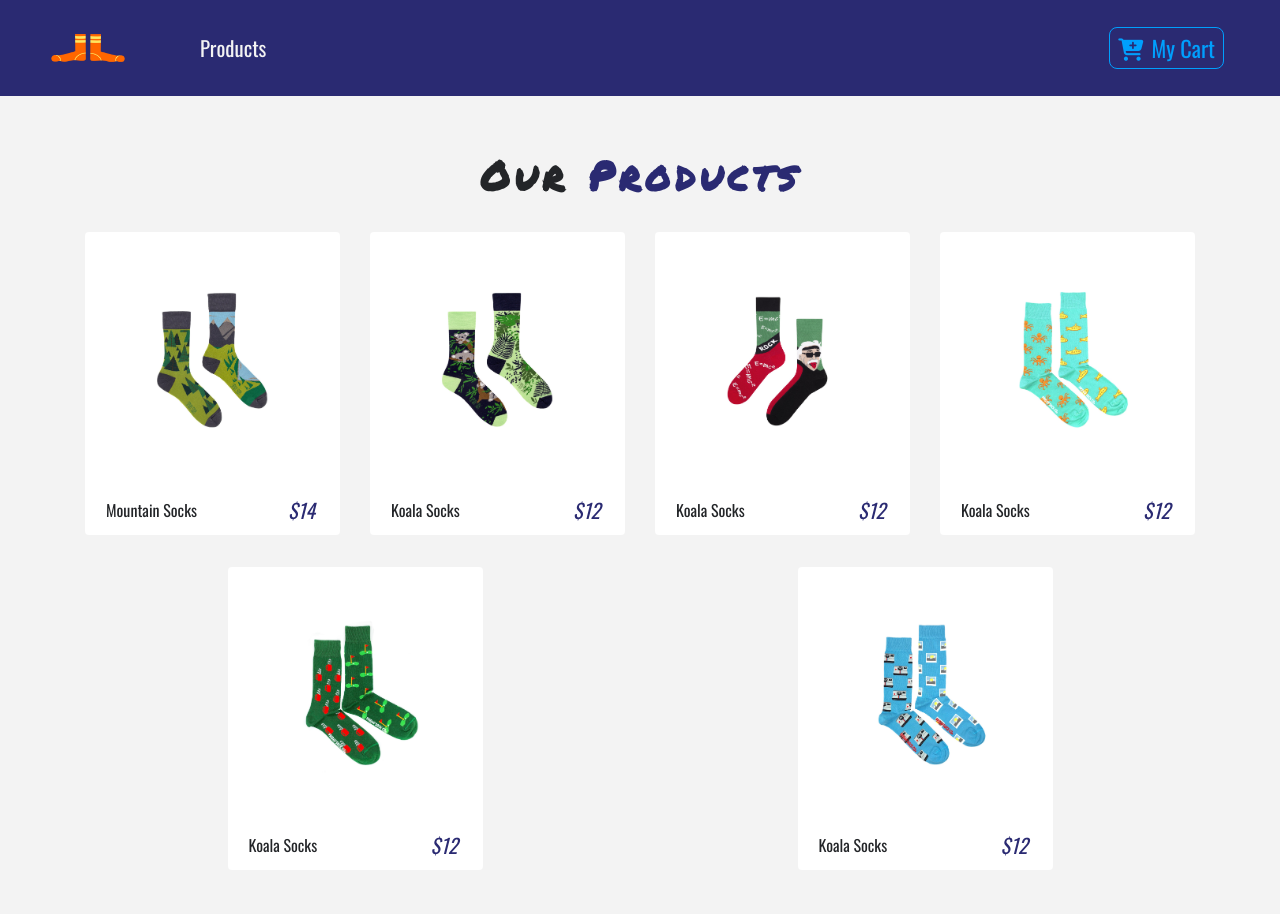
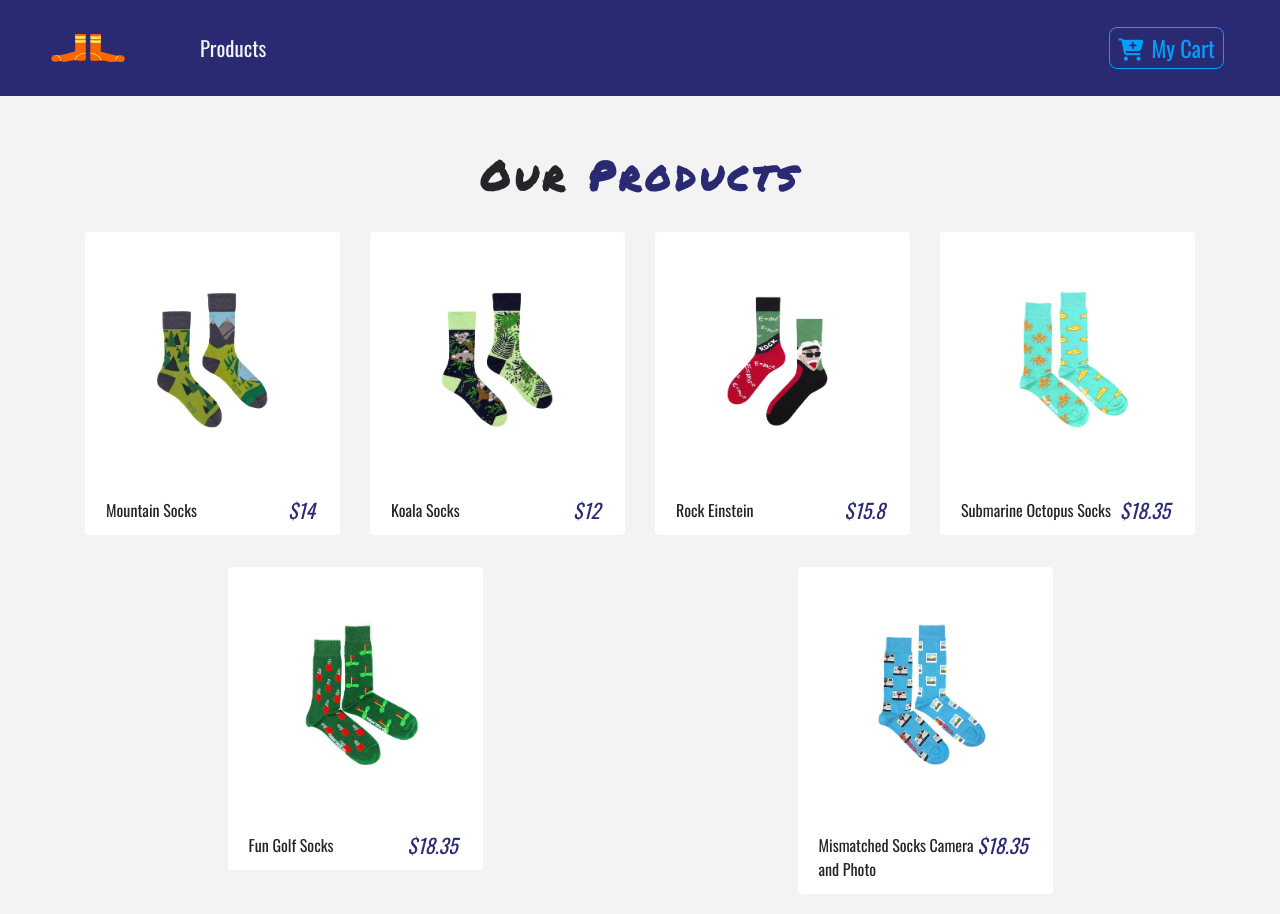
Before and after one commit to koksoya/reggie-shark, a React (Create React App) app: page / in a window 1280 px wide. Shown: the top 914 px of the page. Built offline with nearby package versions, Linux system fonts and the light colour scheme.

Commit message:
data.js is updated. cartTotal prices are fixed to 2 decimals

```diff
--- a/src/components/Cart/CartItem/CartItem.js
+++ b/src/components/Cart/CartItem/CartItem.js
@@ -21,7 +21,7 @@ const CartItem = props => {
         {title}
       </div>
       <div className="col-10 mx-auto col-lg-2">
-        <span className="d-lg-none">price : </span>${price}
+        <span className="d-lg-none">price : </span>${price.toFixed(2)}
       </div>
       <div className="col-10 mx-auto col-lg-2 my-2 my-lg-0">
         <div className="d-flex justify-content-center">
@@ -45,7 +45,7 @@ const CartItem = props => {
         <span className="d-lg-none">
           <strong>item total : </strong>
         </span>
-        $ {total}
+        $ {total.toFixed(2)}
       </div>
     </div>
   );
--- a/src/components/Cart/CartTotals/CartTotals.js
+++ b/src/components/Cart/CartTotals/CartTotals.js
@@ -23,15 +23,15 @@ const CartTotals = props => {
             </Link>
             <h5>
               <span className="text-title">subtotal :</span>
-              <strong>$ {cartSubtotal}</strong>
+              <strong>$ {cartSubtotal.toFixed(2)}</strong>
             </h5>
             <h5>
               <span className="text-title">tax :</span>
-              <strong>$ {cartTax}</strong>
+              <strong>$ {cartTax.toFixed(2)}</strong>
             </h5>
             <h5>
               <span className="text-title">total :</span>
-              <strong>$ {cartTotal}</strong>
+              <strong>$ {cartTotal.toFixed(2)}</strong>
             </h5>
           </div>
         </div>
--- a/src/data.js
+++ b/src/data.js
@@ -25,46 +25,46 @@ export const storeProducts = [
   },
   {
     id: 3,
-    title: "Koala Socks",
+    title: "Rock Einstein",
     img: "img/socks-3.jpg",
-    price: 12,
-    company: "Great Socks World",
+    price: 15.8,
+    company: "EgoPublicum",
     info:
-      "Colorful socks Great Socks World designed and manufactured in Poland for the best quality.",
+      "Inspired by colours of life we created limited edition models of most common every day activities and hobbies.",
     inCart: false,
     count: 0,
     total: 0
   },
   {
     id: 4,
-    title: "Koala Socks",
+    title: "Submarine Octopus Socks",
     img: "img/socks-4.jpg",
-    price: 12,
-    company: "Great Socks World",
+    price: 18.35,
+    company: "FridaySockCo",
     info:
-      "Colorful socks Great Socks World designed and manufactured in Poland for the best quality.",
+      "We all live in a yellow submarine... Latch your tentacles onto these truly unique Submarine and Octopus purposely mismatched men's socks.",
     inCart: false,
     count: 0,
     total: 0
   },
   {
     id: 5,
-    title: "Koala Socks",
+    title: "Fun Golf Socks",
     img: "img/socks-5.jpg",
-    price: 12,
-    company: "Great Socks World",
+    price: 18.35,
+    company: "FridaySockCo",
     info:
-      "Colorful socks Great Socks World designed and manufactured in Poland for the best quality.",
+      "Is there anything that compares to a day in the sun, hitting balls and laughing with your buds? Get a hole in one with our mismatched men's Golf socks. Designed in Canada, ethically made in Italy.",
     inCart: false,
     count: 0,
     total: 0
   },
   {
     id: 6,
-    title: "Koala Socks",
+    title: "Mismatched Socks Camera and Photo",
     img: "img/socks-6.jpg",
-    price: 12,
-    company: "Great Socks World",
+    price: 18.35,
+    company: "FridaySockCo",
     info:
       "Colorful socks Great Socks World designed and manufactured in Poland for the best quality.",
     inCart: false,
```
